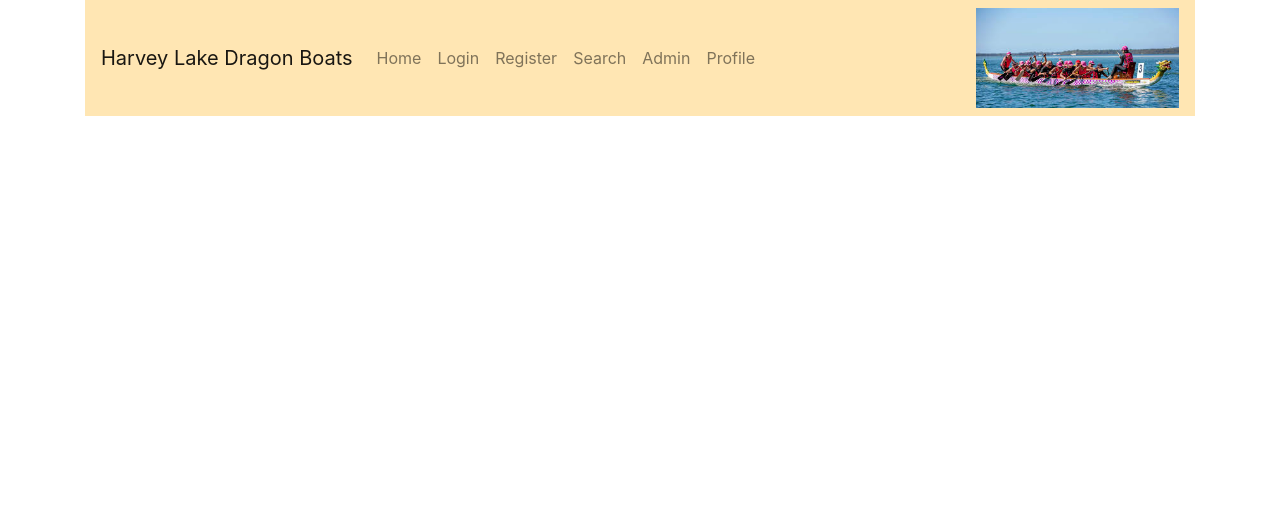
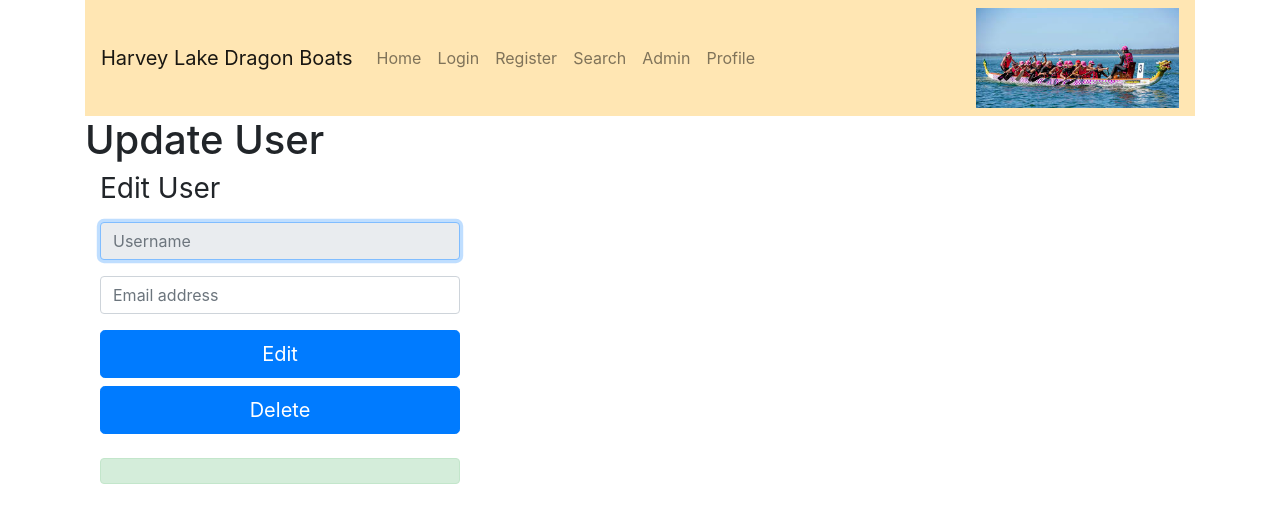
Before and after one commit to CateSpeakman/MEAN_Final_Project, an Angular app in the folder client/: page /edit in a window 1280 px wide. Before the commit this address led to /. Shown: the top 522 px of the page. Built offline with nearby package versions, Linux system fonts and the light colour scheme.

Commit message:
built edit component

```diff
--- /dev/null
+++ b/client/src/app/edit/edit.component.html
@@ -0,0 +1,24 @@
+<h1>Update User</h1>
+
+
+<div class="container">
+    <form class="form-login" id="form-login">
+
+        <h1 class="h3 mb-3 font-weight-normal">Edit User</h1>
+
+        <label for="inputUserName" class="sr-only">User Name</label>
+        <input type="text" id="inputUserName" class="form-control col-4 mb-3" placeholder="Username" readonly
+            autofocus />
+
+        <label for="inputEmail" class="sr-only">Email Address</label>
+        <input type="email" id="inputEmail" class="form-control col-4 mb-3" placeholder="Email address" required
+            autofocus />
+
+        <button class="btn btn-lg btn-primary btn-block col-4" type="submit" id="editBtn">Edit</button>
+        <button class="btn btn-lg btn-primary btn-block col-4" type="submit" id="deleteBtn">Delete</button>
+
+
+        <br />
+        <div class="alert alert-success hidden col-4" role="alert" id="msg"></div>
+    </form>
+</div>
--- /dev/null
+++ b/client/src/app/edit/edit.component.ts
@@ -0,0 +1,15 @@
+import { Component, OnInit } from '@angular/core';
+
+@Component({
+  selector: 'app-edit',
+  templateUrl: './edit.component.html',
+  styleUrls: ['./edit.component.css']
+})
+export class EditComponent implements OnInit {
+
+  constructor() { }
+
+  ngOnInit() {
+  }
+
+}
--- a/client/src/app/nav/nav.component.html
+++ b/client/src/app/nav/nav.component.html
@@ -23,7 +23,7 @@
             </li>
 
             <li class="nav-item">
-                <a class="nav-link" id="profile" href="/update">Profile</a>
+                <a class="nav-link" id="profile" href="/edit">Profile</a>
             </li>
         </ul>
         <img class="float-right" id="navpic" src="assets/images/boat1.jpg" alt="dragon boat">
```
Also changed, not shown: client/src/app/app.module.ts (+5 -2 lines), client/src/app/edit/edit.component.css (added), 1 other file (tests, documents, lock files or other folders).
